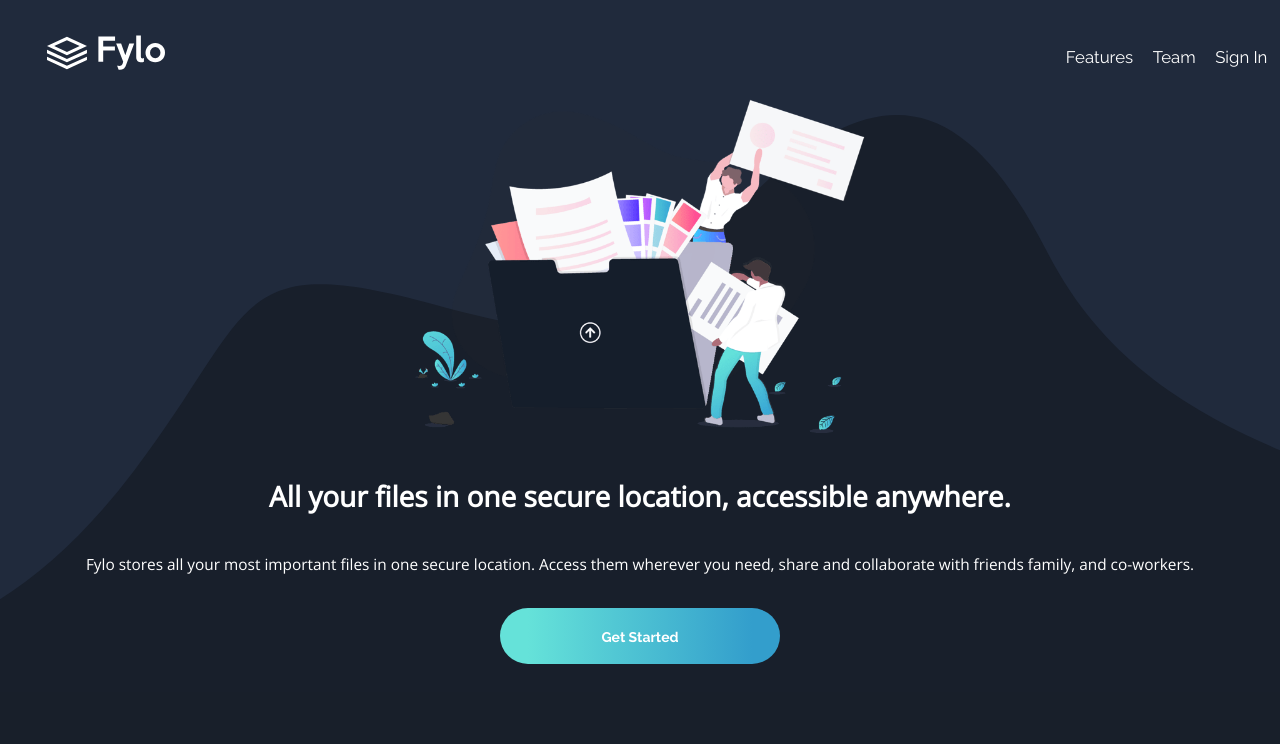
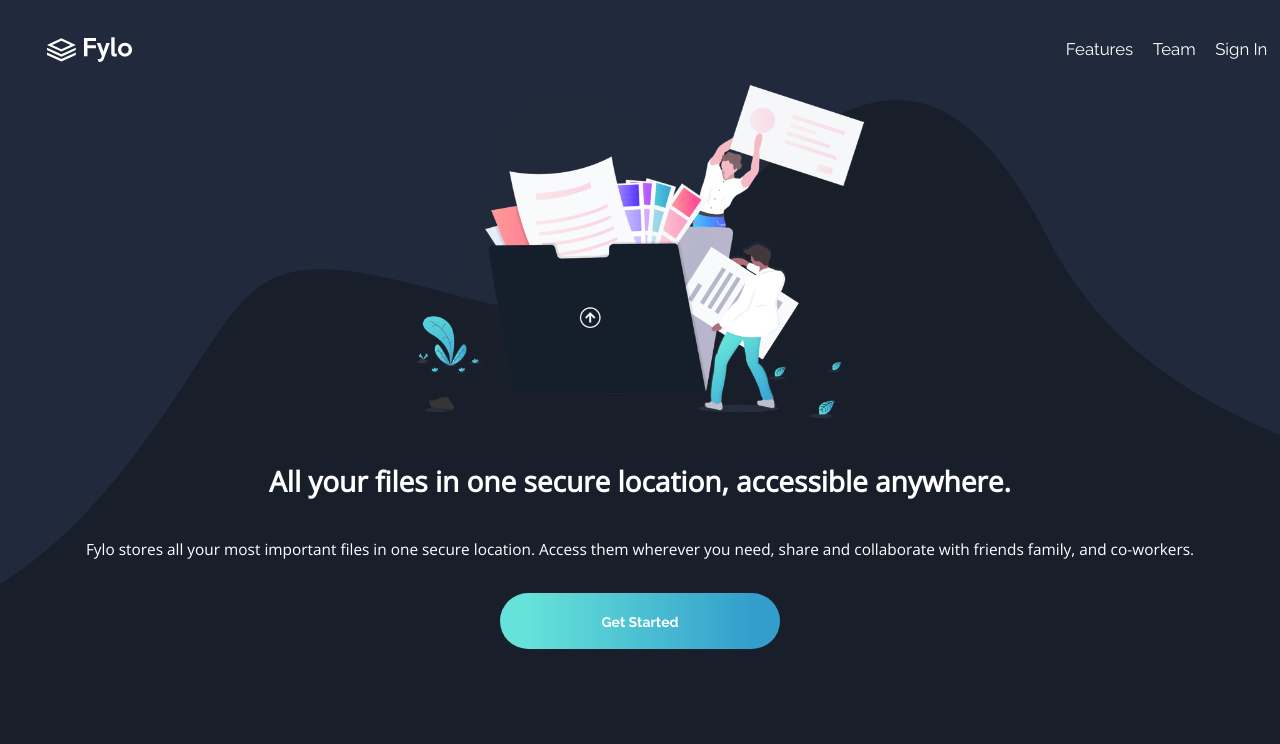
Before and after one commit to mateusmlo/fylo-landing-page, a website: page index.html in a window 1280 px wide. Shown: the top 744 px of the page. Drawn offline with nearby package versions, Linux system fonts and the light colour scheme.

Commit message:
Revert "fix logo"
This reverts commit 1f909942a51b6b6e70be1168dbb394bf004d62b6.

```diff
--- a/index.html
+++ b/index.html
@@ -41,7 +41,7 @@
               href="#"
               target="_blank"
               rel="noopener noreferrer"
-              ><img src="./images/logo.svg"></a
+              >Fylo Logo</a
             >
           </li>
           <li>
--- a/scss/_mobile.scss
+++ b/scss/_mobile.scss
@@ -1,19 +1,21 @@
 @media screen and (min-width: 375px) {
+  .fylo-logo {
+    width: 85px;
+    height: 25px;
+    background: url('/images/logo.svg');
+    text-indent: -999999px;
+    background-size: cover;
+  }
+
   .nav-items {
     display: flex;
     list-style-type: none;
     align-items: center;
 
-    //logo positioning and size
     & li:first-child {
       margin-right: auto;
-
-      & img {
-        height: 35px;
-      }
     }
 
-    //nav links and hover (applies to logo)
     & a {
       @include linkStyles;
       font-size: 1.2rem;
```
Also changed, not shown: css/main.css.
